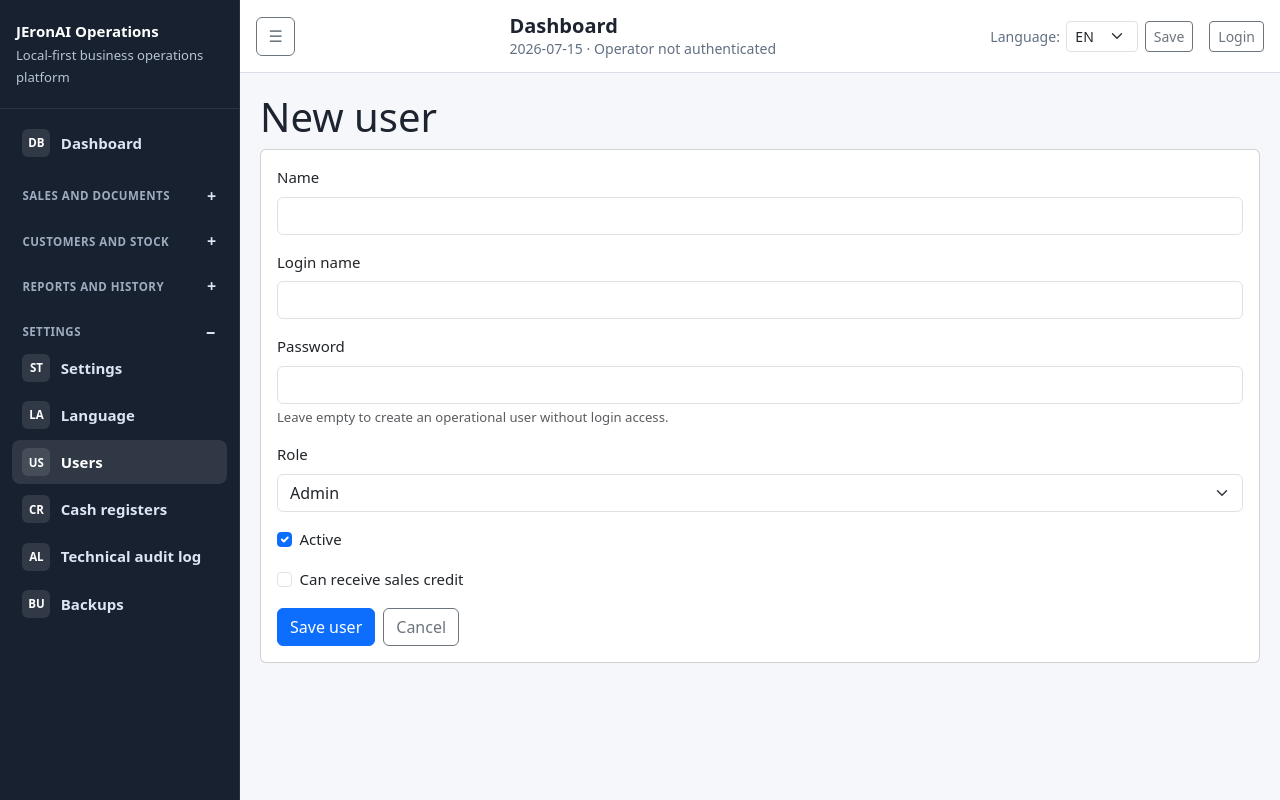
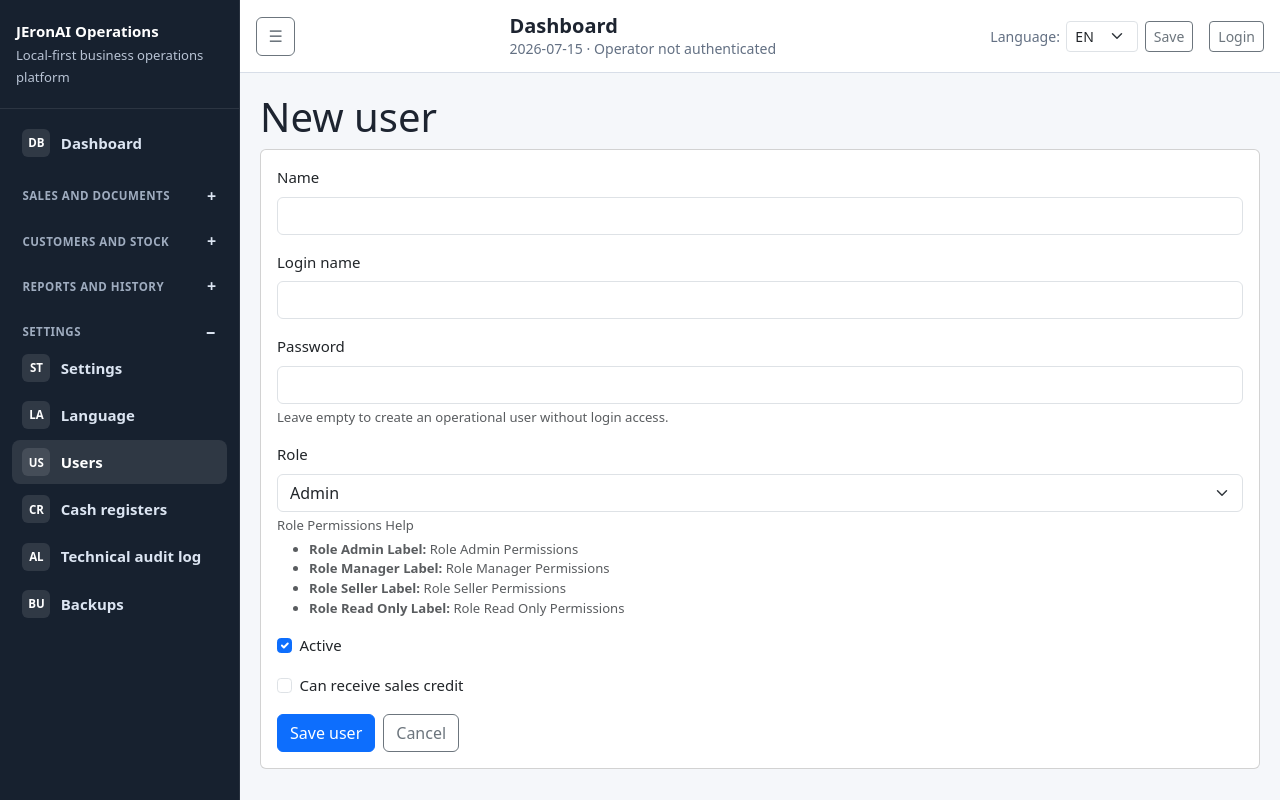
Before and after one commit to denzo69/-Local-First-Operations-Tracker-Commercial, a FastAPI app: page /users/new in a window 1280 px wide. Run offline with FastAPI, Linux system fonts and the light colour scheme; data comes from the database, SQL or seed files in the repository; data that the repository does not hold is empty; some libraries are stand-ins or nearby versions.

Commit message:
Explain user role permissions in admin form

```diff
--- a/app/templates/users/form.html
+++ b/app/templates/users/form.html
@@ -22,6 +22,13 @@
             <option value="{{ role.id }}" {% if user and user.role_id == role.id %}selected{% endif %}>{{ role.name }}</option>
             {% endfor %}
         </select>
+        <div class="form-text">{{ t.role_permissions_help }}</div>
+        <ul class="form-text mb-0" aria-label="{{ t.permissions }}">
+            <li><strong>{{ t.role_admin_label }}:</strong> {{ t.role_admin_permissions }}</li>
+            <li><strong>{{ t.role_manager_label }}:</strong> {{ t.role_manager_permissions }}</li>
+            <li><strong>{{ t.role_seller_label }}:</strong> {{ t.role_seller_permissions }}</li>
+            <li><strong>{{ t.role_read_only_label }}:</strong> {{ t.role_read_only_permissions }}</li>
+        </ul>
     </div>
     <div class="form-check mb-3">
         <input class="form-check-input" type="checkbox" id="is_active" name="is_active" {% if not user or user.is_active %}checked{% endif %}>
```
